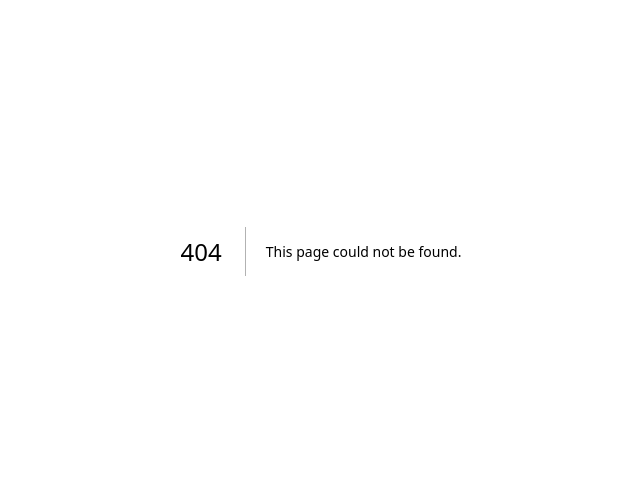
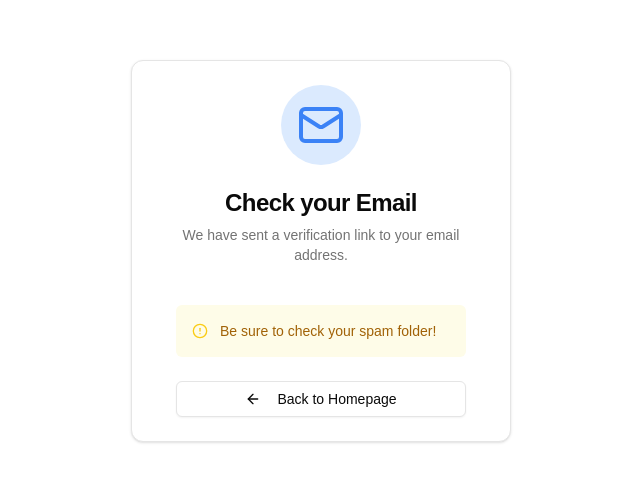
Before and after one commit to Deepjyoti-Sarmah/Invoice-Cart, a Next.js app: page /verify in a window 1280 px wide. Before the commit this address had no page. Shown: the part 149-630 px from the top of the page, without its empty margins (319-959 px from the left). Built offline with nearby package versions, Linux system fonts and the light colour scheme.

Commit message:
added verify route and magic link using nodemailer

```diff
--- a/app/login/page.tsx
+++ b/app/login/page.tsx
@@ -1,11 +1,18 @@
-import { Button } from '@/components/ui/button'
 import { Card, CardContent, CardDescription, CardHeader, CardTitle } from '@/components/ui/card'
 import { Input } from '@/components/ui/input'
 import { Label } from '@/components/ui/label'
 import React from 'react'
-import { signIn } from '../utils/auth'
+import { auth, signIn } from '../utils/auth'
+import SubmitButton from '@/components/SubmitButton'
+import { redirect } from 'next/navigation'
 
-export default function Login() {
+export default async function Login() {
+  const session = await auth()
+
+  if (session?.user) {
+    redirect("/dashboard")
+  }
+
   return (
     <>
       <div className='flex h-screen w-full items-center justify-center px-4'>
@@ -17,7 +24,7 @@
           <CardContent>
             <form
               action={async (formData) => {
-                "use server";
+                "use server"
                 await signIn("nodemailer", formData);
               }}
               className='flex flex-col gap-y-4'>
@@ -29,7 +36,7 @@
                   required
                   placeholder='hello@hello.com' />
               </div>
-              <Button>Submit</Button>
+              <SubmitButton />
             </form>
           </CardContent>
         </Card>
--- a/app/utils/auth.ts
+++ b/app/utils/auth.ts
@@ -18,4 +18,7 @@
       from: process.env.EMAIL_FROM,
     }),
   ],
+  pages: {
+    verifyRequest: "/verify",
+  },
 })
--- /dev/null
+++ b/app/verify/page.tsx
@@ -0,0 +1,39 @@
+import { buttonVariants } from '@/components/ui/button'
+import { Card, CardContent, CardDescription, CardFooter, CardHeader, CardTitle } from '@/components/ui/card'
+import { AlertCircle, ArrowLeft, Mail } from 'lucide-react'
+import Link from 'next/link'
+import React from 'react'
+
+export default function Verify() {
+  return (
+    <div className='min-h-screen w-full flex items-center justify-center'>
+      <Card className='w-[380px] px-5'>
+        <CardHeader className='text-center'>
+          <div className='mb-4 mx-auto flex size-20 items-center justify-center rounded-full bg-blue-100'>
+            <Mail className='size-12 text-blue-500' />
+          </div>
+          <CardTitle className='text-2xl font-bold'>Check your Email</CardTitle>
+          <CardDescription>We have sent a verification link to your email address.</CardDescription>
+        </CardHeader>
+        <CardContent>
+          <div className='mt-4 rounded-md bg-yellow-50 border-yellow-300 p-4'>
+            <div className='flex items-center'>
+              <AlertCircle className='size-4 text-yellow-400' />
+              <p className='text-sm font-medium text-yellow-700 ml-3'>Be sure to check your spam folder!</p>
+            </div>
+          </div>
+        </CardContent>
+        <CardFooter>
+          <Link
+            href="/"
+            className={buttonVariants({
+              className: "w-full",
+              variant: "outline",
+            })}>
+            <ArrowLeft className='size-4 mr-2' /> Back to Homepage
+          </Link>
+        </CardFooter>
+      </Card>
+    </div>
+  )
+}
--- /dev/null
+++ b/components/SubmitButton.tsx
@@ -0,0 +1,23 @@
+"use client"
+
+import React from 'react'
+import { useFormStatus } from 'react-dom'
+import { Button } from './ui/button';
+import { Loader2 } from "lucide-react"
+
+export default function SubmitButton() {
+  const { pending } = useFormStatus();
+
+  return (
+    <>
+      {pending ? (
+        <Button disabled className='w-full'>
+          <Loader2 className='size-4 mr-2 animate-spin' /> Please wait ...
+        </Button>
+      ) : (
+        <Button
+          type='submit' className='w-full'> Submit</Button>
+      )}
+    </>
+  )
+}
```
